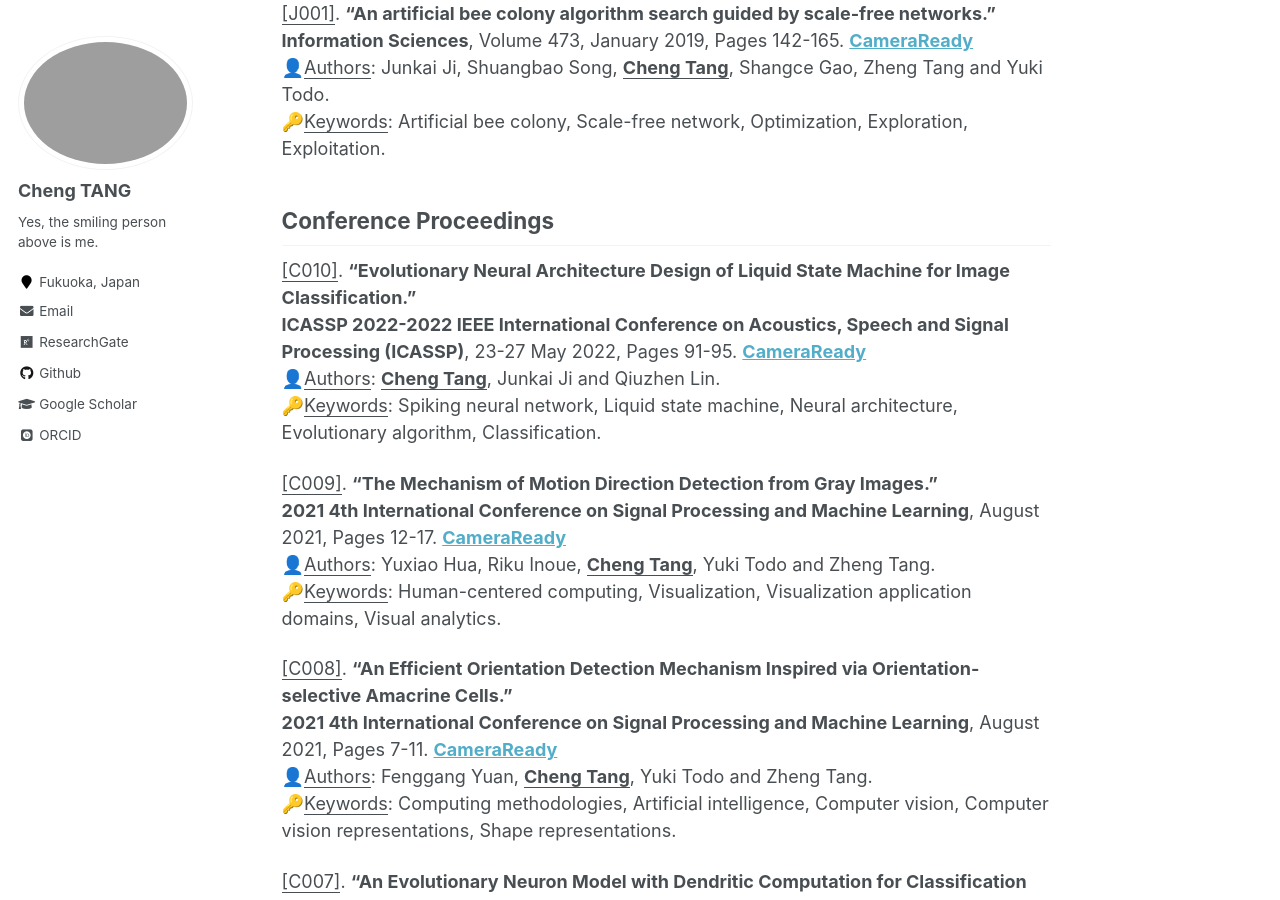
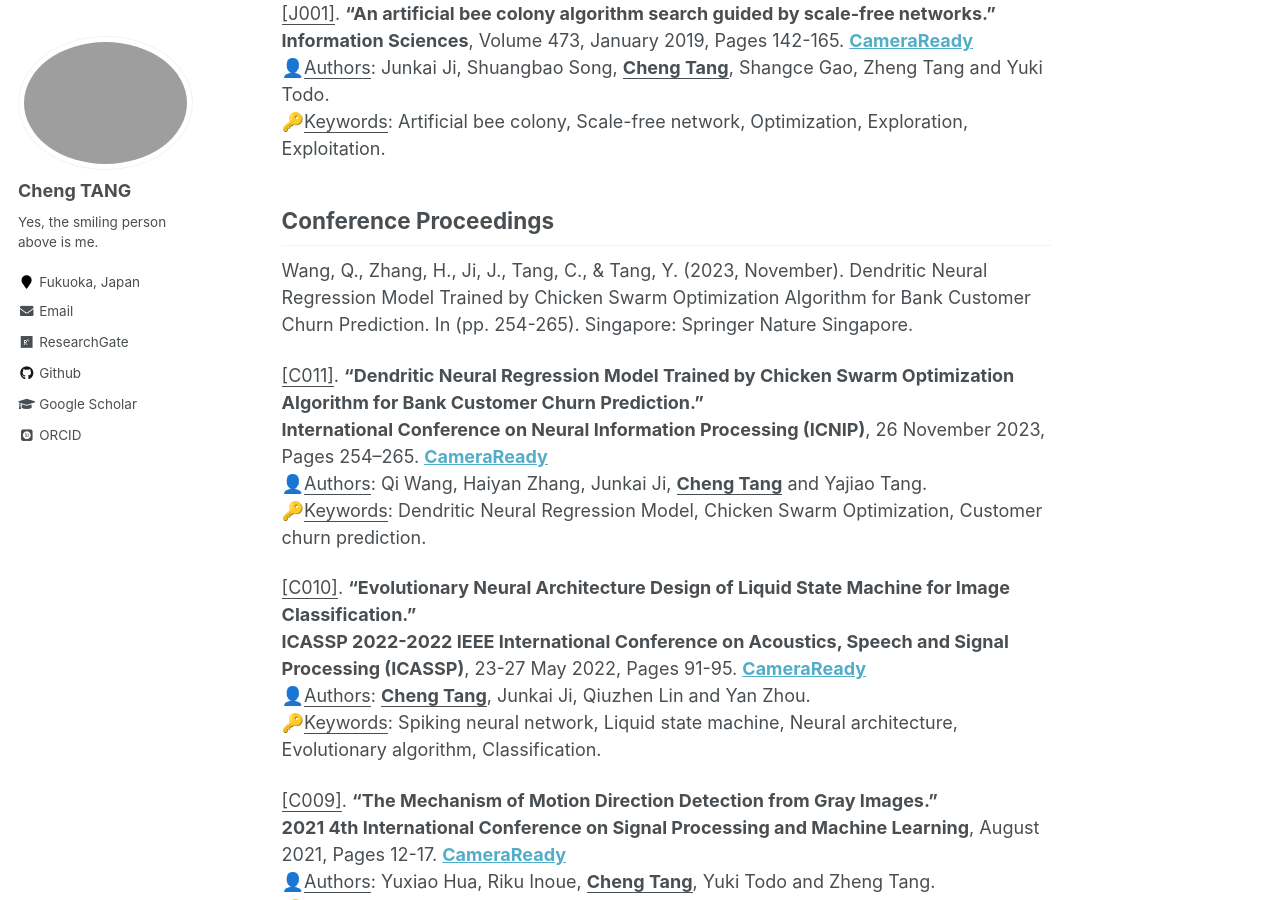
Before and after one commit to ChengTANG-AI/chengtang-ai.github.io, a Jekyll site: the page built from _pages/JournalPublications.md, in a window 1280 px wide and 900 px high, scrolled down 3461 px. Built offline with Jekyll 4.4.1, drawn with Linux system fonts in a browser that asks for light colours; some web fonts are replaced.

Commit message:
Update JournalPublications.md

```diff
--- a/_pages/JournalPublications.md
+++ b/_pages/JournalPublications.md
@@ -115,11 +115,16 @@ Journal Articles
 Conference Proceedings
 </h2>
 
+Wang, Q., Zhang, H., Ji, J., Tang, C., & Tang, Y. (2023, November). Dendritic Neural Regression Model Trained by Chicken Swarm Optimization Algorithm for Bank Customer Churn Prediction. In  (pp. 254-265). Singapore: Springer Nature Singapore.
 
+<u>[C011]</u>. **"Dendritic Neural Regression Model Trained by Chicken Swarm Optimization Algorithm for Bank Customer Churn Prediction."**
+**International Conference on Neural Information Processing (ICNIP)**, 26 November 2023, Pages 254–265. **[CameraReady](https://doi.org/10.1007/978-981-99-8184-7_20)**
+👤<u>Authors</u>: Qi Wang, Haiyan Zhang, Junkai Ji, **<u>Cheng Tang</u>** and Yajiao Tang.
+🔑<u>Keywords</u>: Dendritic Neural Regression Model, Chicken Swarm Optimization, Customer churn prediction.
 
 <u>[C010]</u>. **"Evolutionary Neural Architecture Design of Liquid State Machine for Image Classification."**
 **ICASSP 2022-2022 IEEE International Conference on Acoustics, Speech and Signal Processing (ICASSP)**, 23-27 May 2022, Pages 91-95. **[CameraReady](https://doi.org/10.1109/ICASSP43922.2022.9747040)**
-👤<u>Authors</u>: **<u>Cheng Tang</u>**, Junkai Ji and Qiuzhen Lin.
+👤<u>Authors</u>: **<u>Cheng Tang</u>**, Junkai Ji, Qiuzhen Lin and Yan Zhou.
 🔑<u>Keywords</u>: Spiking neural network, Liquid state machine, Neural architecture, Evolutionary algorithm, Classification.
 
 <u>[C009]</u>. **"The Mechanism of Motion Direction Detection from Gray Images."**
```
